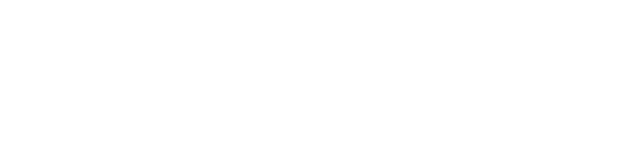
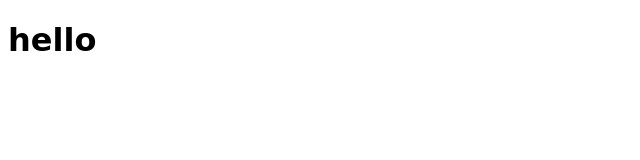
Before and after one commit to keerthivardhan-49/delta-demo, a plain HTML site: page index.html in a window 1280 px wide. Shown: the whole page, without its empty margins (0-640 px from the left). Drawn offline with Linux system fonts and the light colour scheme.

Commit message:
we created H1

```diff
--- a/index.html
+++ b/index.html
@@ -4,8 +4,9 @@
     <meta charset="UTF-8">
     <meta name="viewport" content="width=device-width, initial-scale=1.0">
     <title>Document</title>
+    <link rel="stylesheet" href="style.css">
 </head>
 <body>
-
+    <h1>hello<h1>
 </body>
 </html>
--- a/style.css
+++ b/style.css
@@ -0,0 +1,4 @@
+h1{
+    font-family: cursive;
+    font-weight: 800;
+}
```
